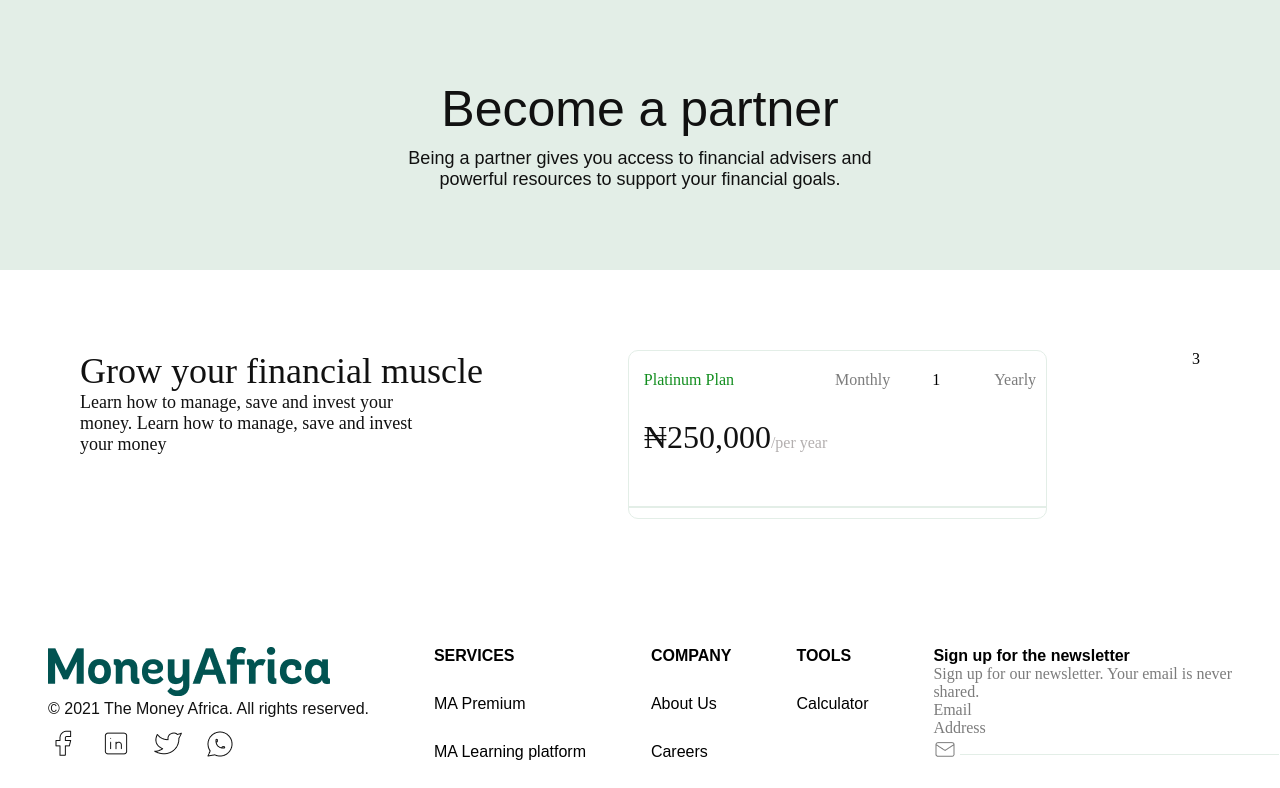
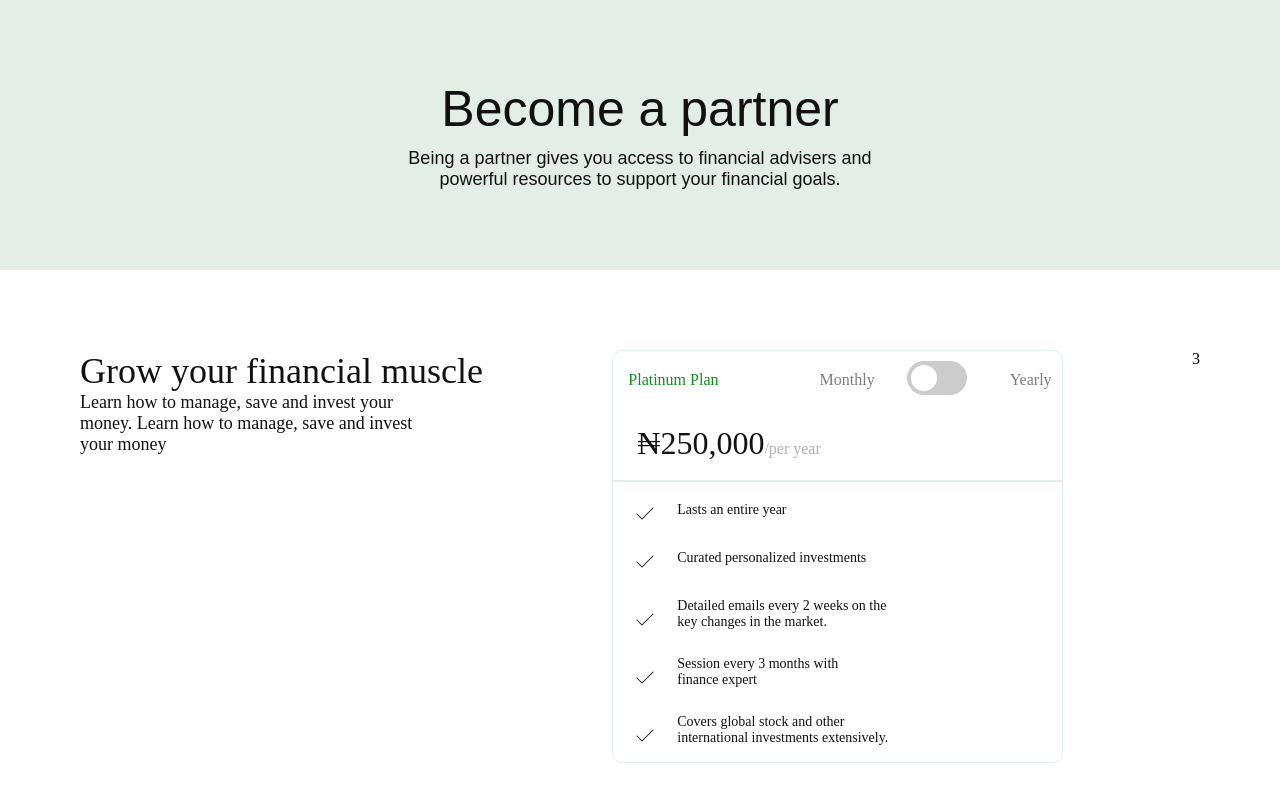
Before and after one commit to victory-nwawunze/clone-financial-website, a React (Create React App) app: page /moneyAfrica/MoneyAfricaPremiumPage in a window 1280 px wide. Shown: the top 788 px of the page. Built offline with nearby package versions, Linux system fonts and the light colour scheme.

Commit message:
Finished MoneyAfricaContactUsPageCard

```diff
--- a/src/components/MoneyAfricaPremiumPage/MoneyAfricaPremiumPage.js
+++ b/src/components/MoneyAfricaPremiumPage/MoneyAfricaPremiumPage.js
@@ -1,7 +1,7 @@
 /** @format */
 
 import React from "react";
-
+import MarkIcon from "../../images/MarkIcon.png";
 const MoneyAfricaPremiumPage = () => {
   return (
     <React.Fragment>
@@ -33,7 +33,12 @@
                 <p className="StyleTextForMonthly">Monthly</p>
               </div>
               <div>
-                <p className="StyleTextForToggleButton">1</p>
+                <p className="StyleTextForToggleButton">
+                  <label class="switch">
+                    <input type="checkbox" />
+                    <span class="slider round"></span>
+                  </label>
+                </p>
               </div>
               <div>
                 <p className="StyleYearlyText">Yearly</p>
@@ -43,6 +48,55 @@
               ₦250,000<span className="PerYearStyles">/per year</span>
             </p>
             <hr className="StyleCardLines" />
+            <div className="df">
+              <div className="PaddingRightMarkIcon">
+                <img src={MarkIcon} />
+              </div>
+              <div>
+                <p className="CardText">Lasts an entire year</p>
+              </div>
+            </div>
+            <div className="df">
+              <div className="PaddingRightMarkIcon">
+                <img src={MarkIcon} />
+              </div>
+              <div>
+                <p className="CardText">Curated personalized investments</p>
+              </div>
+            </div>
+            <div className="df">
+              <div className="PaddingRightTopMarkIcon">
+                <img src={MarkIcon} />
+              </div>
+              <div>
+                <p className="CardText">
+                  Detailed emails every 2 weeks on the
+                  <br /> key changes in the market.
+                </p>
+              </div>
+            </div>
+            <div className="df">
+              <div className="PaddingRightTopMarkIcon">
+                <img src={MarkIcon} />
+              </div>
+              <div>
+                <p className="CardText">
+                  Session every 3 months with
+                  <br /> finance expert
+                </p>
+              </div>
+            </div>
+            <div className="df">
+              <div className="PaddingRightTopMarkIcon">
+                <img src={MarkIcon} />
+              </div>
+              <div>
+                <p className="CardText">
+                  Covers global stock and other
+                  <br /> international investments extensively.
+                </p>
+              </div>
+            </div>
           </div>
           <div>3</div>
         </div>
--- a/src/index.css
+++ b/src/index.css
@@ -369,7 +369,6 @@
 }
 .CardBorderOne{
   border: 1px solid #E3EEE7;
-  border: 1px solid #E3EEE7;
     padding-bottom: 10px;
     padding-top: 10px;
     border-radius: 10px;
@@ -385,14 +384,72 @@
 .StyleTextForMonthly{
 padding-top: 10px;
     padding-bottom: 10px;
-    padding-right: 10px;
+    padding-right: -2px;
     padding-left: 76px;
     color: #7C7C7C;
 }
+.switch {
+  position: relative;
+  display: inline-block;
+  width: 60px;
+  height: 34px;
+}
+
+.switch input {
+  opacity: 0;
+  width: 0;
+  height: 0;
+}
+
+.slider {
+  position: absolute;
+  cursor: pointer;
+  top: 0;
+  left: 0;
+  right: 0;
+  bottom: 0;
+  background-color: #ccc;
+  -webkit-transition: .4s;
+  transition: .4s;
+}
+
+.slider:before {
+  position: absolute;
+  content: "";
+  height: 26px;
+  width: 26px;
+  left: 4px;
+  bottom: 4px;
+  background-color: white;
+  -webkit-transition: .4s;
+  transition: .4s;
+}
+
+input:checked + .slider {
+  background-color: #2196F3;
+}
+
+input:focus + .slider {
+  box-shadow: 0 0 1px #2196F3;
+}
+
+input:checked + .slider:before {
+  -webkit-transform: translateX(26px);
+  -ms-transform: translateX(26px);
+  transform: translateX(26px);
+}
+
+/* Rounded sliders */
+.slider.round {
+  border-radius: 34px;
+}
+
+.slider.round:before {
+  border-radius: 50%;
+}
 .StyleTextForToggleButton{
-      padding-top: 10px;
     padding-bottom: 10px;
-    padding-right: 11px;
+    padding-right: -2px;
     padding-left: 32px;
 }
 .StyleYearlyText{
@@ -404,14 +461,13 @@
 }
 .StyleAmountText{
   padding-top: 20px;
- padding-bottom: 10px;
+ padding-bottom: 18px;
  padding-right: 25px;
- padding-left: 15px;
+ padding-left: 24px;
  font-weight: 500;
  font-size: 32px;
  font-style: normal;
  color: #111111;
- padding-bottom: 12%;
 }
 .PerYearStyles{
   font-weight: 400;
@@ -423,3 +479,19 @@
 .StyleCardLines{
   border:1px solid  #E3EEE7;
 }
+.PaddingRightMarkIcon{
+  padding-left: 20px;
+  padding-top: 20px;
+}
+.CardText{
+  padding-left: 20px;
+  padding-top: 20px;
+  font-size: 14px;
+  font-weight: 500;
+  font-style: normal;
+  color: #111111;
+}
+.PaddingRightTopMarkIcon{
+  padding-left: 20px;
+  padding-top: 30px;
+}
```
Also changed, not shown: src/images/MarkIcon.png (added).
